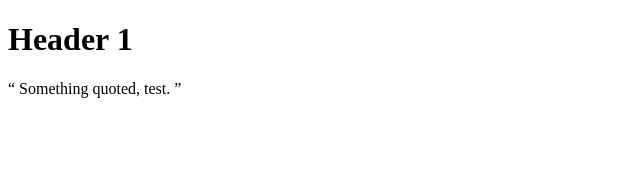
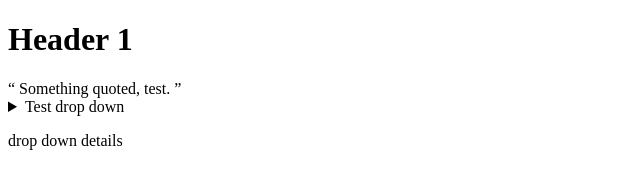
Before and after one commit to JDRuffell/JDRuffell, a plain HTML site: page index.html in a window 1280 px wide. Shown: the whole page, without its empty margins (0-640 px from the left). Drawn offline with Linux system fonts and the light colour scheme.

Commit message:
Adding details

```diff
--- a/index.html
+++ b/index.html
@@ -12,7 +12,14 @@
         <q>
             Something quoted, test.
         </q>
-
+        <details>
+            <summary>
+                Test drop down
+                <p>
+                    drop down details
+                </p>
+            </summary>
+        </details>
     </div>
 </body>
 </html>
```
